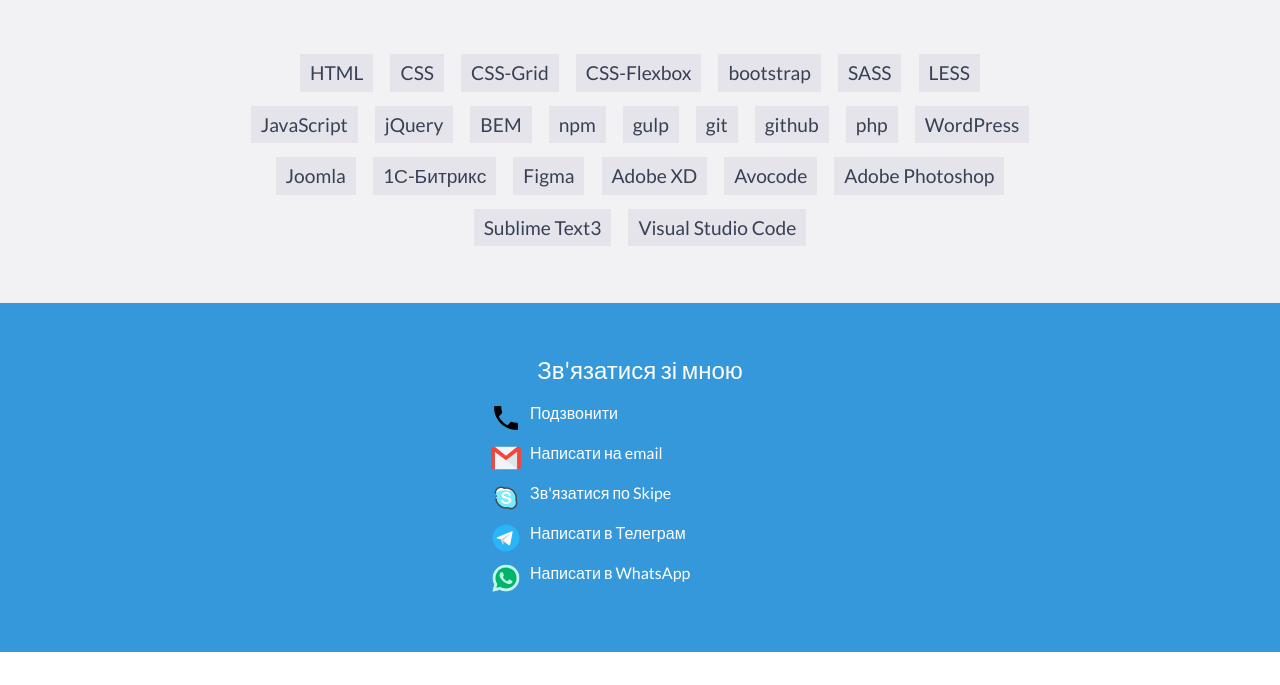
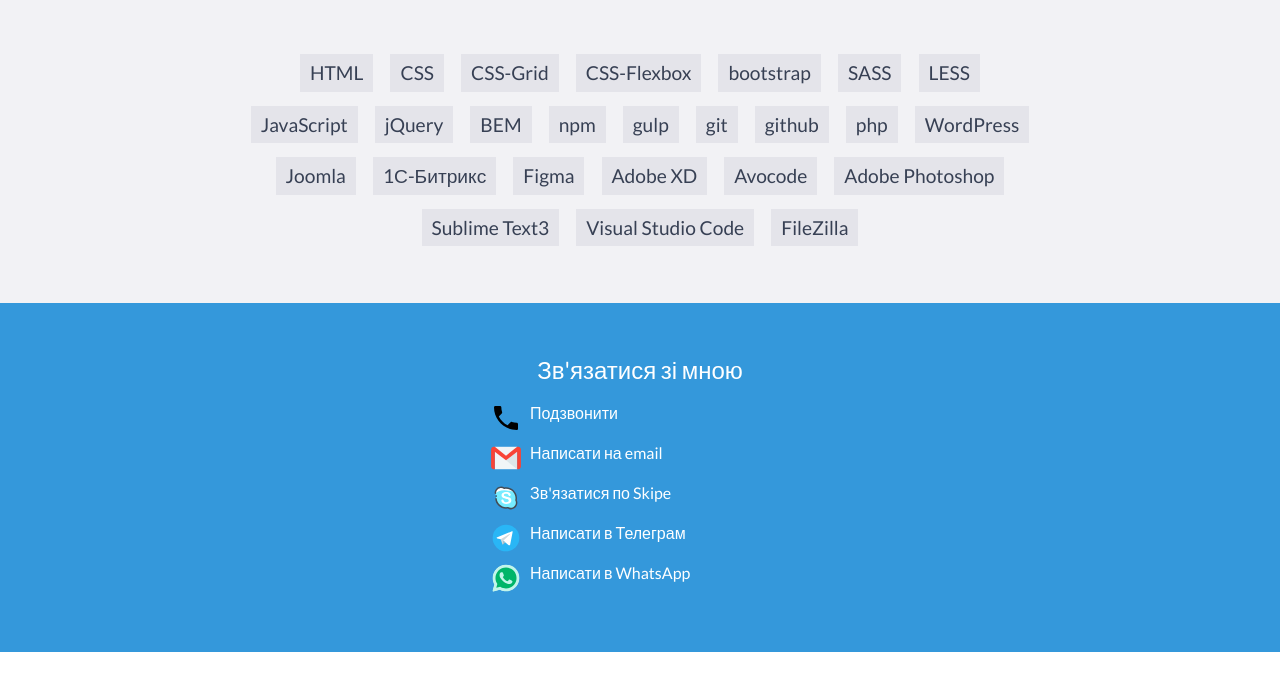
Before and after one commit to vasil-polucohvich/portfolio, a plain HTML site: page index.html in a window 1280 px wide. Shown: the part 4370-5055 px from the top of the page. Drawn offline with nearby package versions, Linux system fonts and the light colour scheme.

Commit message:
Update index.html

```diff
--- a/index.html
+++ b/index.html
@@ -310,6 +310,7 @@
             <li>Adobe Photoshop</li>
             <li>Sublime Text3</li>
             <li>Visual Studio Code</li>
+	    <li>FileZilla</li>
 
         </ul>
     </div>
```
